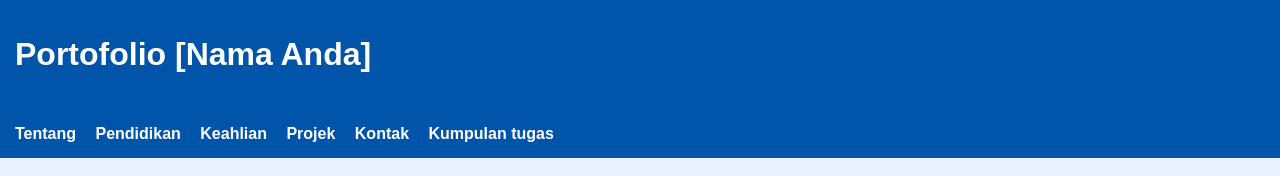
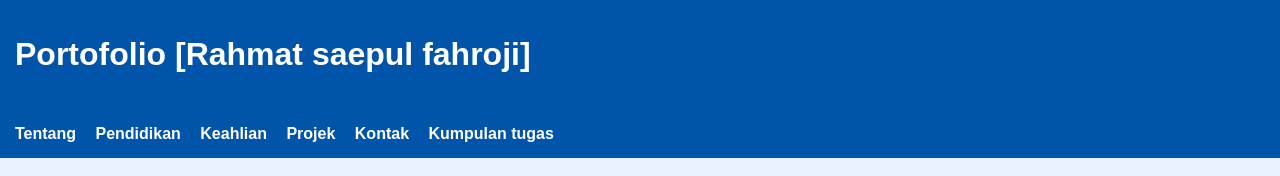
Before and after one commit to kakarahmatsf/kakarahmat288, a plain HTML site: page index.html in a window 1280 px wide. Shown: the top 176 px of the page. Drawn offline with Linux system fonts and the light colour scheme.

Commit message:
Update index.html

```diff
--- a/index.html
+++ b/index.html
@@ -19,7 +19,7 @@
 <body>
 
 <header>
-    <h1 tabindex="0">Portofolio [Nama Anda]</h1>
+    <h1 tabindex="0">Portofolio [Rahmat saepul fahroji]</h1>
 </header>
 
 <nav aria-label="Navigasi Utama">
```
